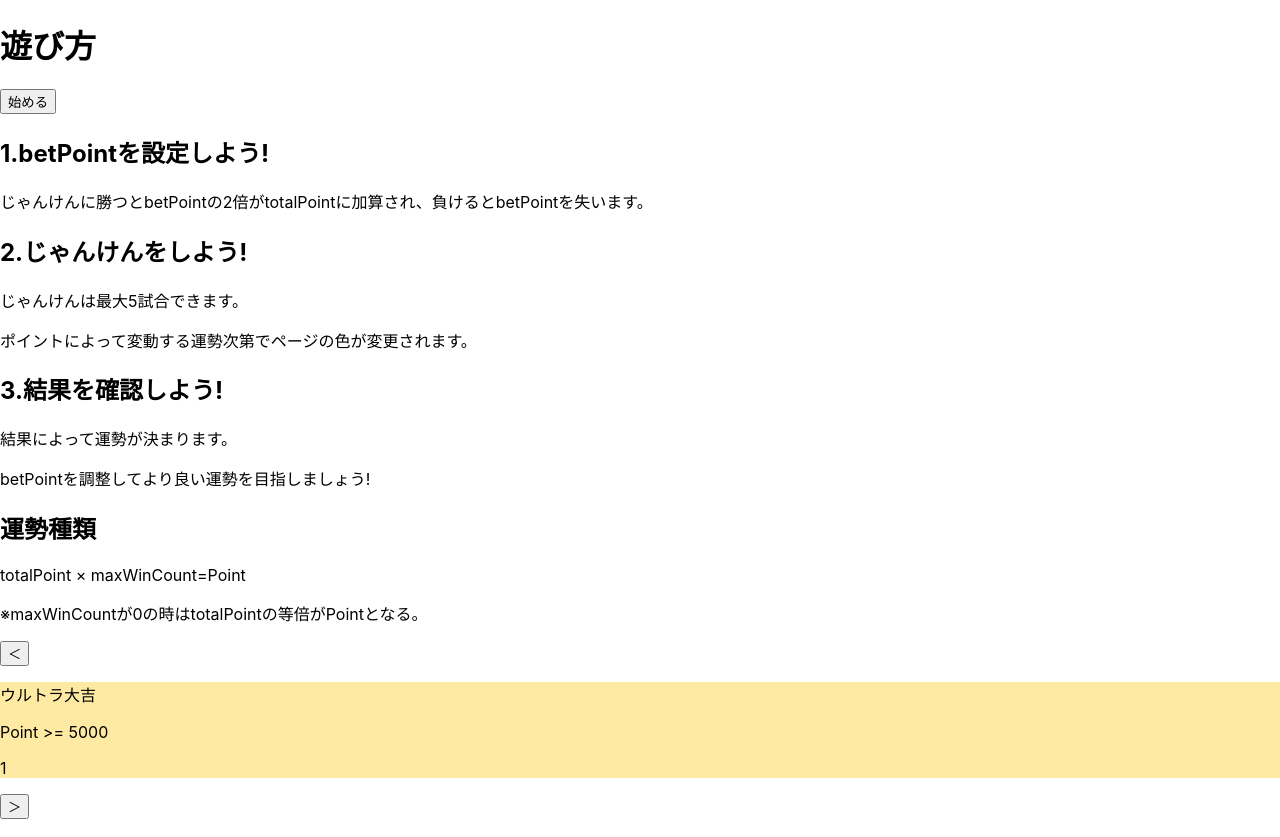
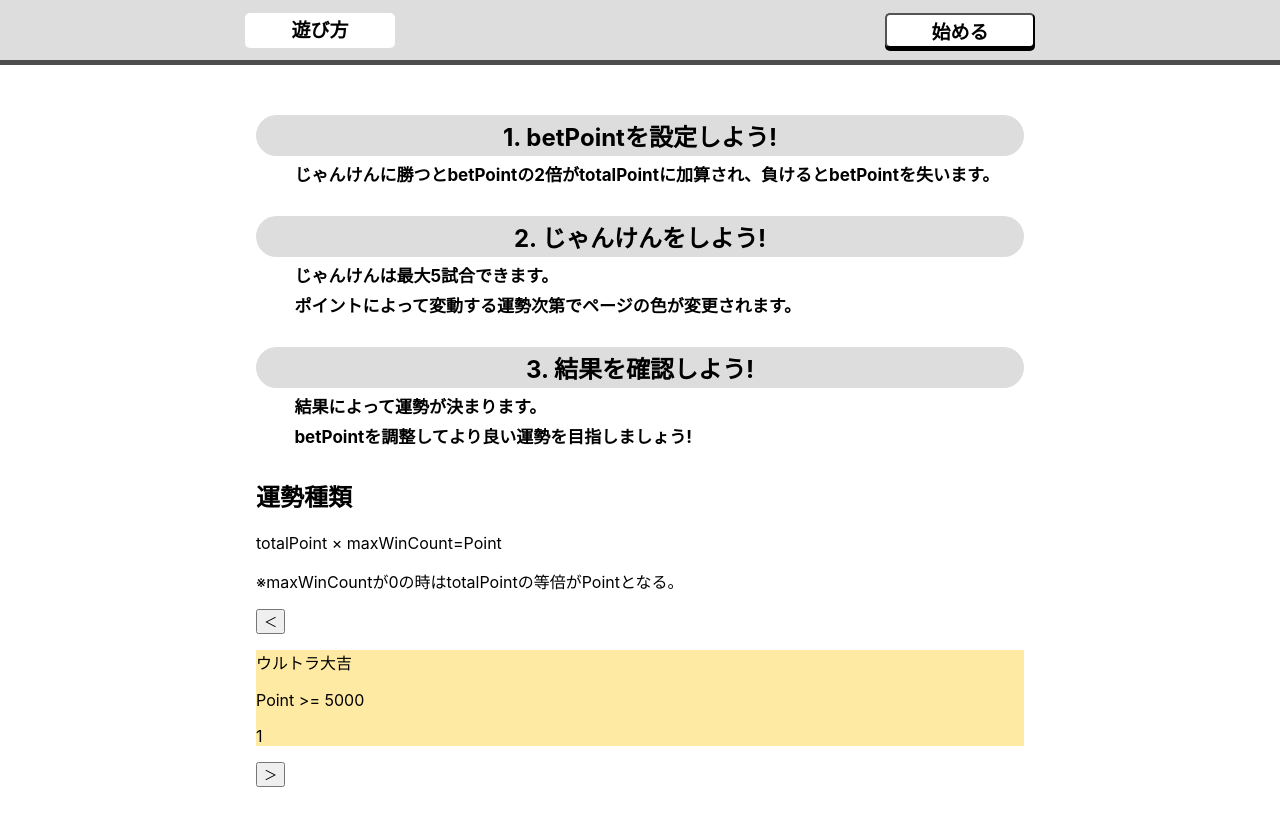
Before and after one commit to koshiro-adachi/janken-app, a React (Create React App) app: page /howtoplay in a window 1280 px wide. Built offline with nearby package versions, Linux system fonts and the light colour scheme.

Commit message:
howto page css

```diff
--- a/src/Pages/HowToPlay/HowToPlayFooter.tsx
+++ b/src/Pages/HowToPlay/HowToPlayFooter.tsx
@@ -1,5 +1,6 @@
 import React, { FC, ReactNode } from "react";
 import { useNavigate } from "react-router-dom";
+import "./howToPlay.css";
 
 type Props = {
   children: ReactNode;
--- a/src/Pages/HowToPlay/Slide.tsx
+++ b/src/Pages/HowToPlay/Slide.tsx
@@ -1,4 +1,5 @@
 import React, { FC, useEffect, useRef, useState } from "react";
+import "./howToPlay.css";
 
 type Props = {
   number: number;
--- a/src/Pages/HowToPlay/howToPlay.css
+++ b/src/Pages/HowToPlay/howToPlay.css
@@ -1,11 +1,63 @@
 .howToPlayWrapper {
+  box-sizing: border-box;
 }
 .howToPlayFooter {
+  display: flex;
+  justify-content: space-around;
+  background-color: #dddddd;
+  position: sticky;
+  top: 0;
+  width: 100%;
+  height: 60px;
+  border-bottom: solid;
+  border-color: #4d4d4d;
+  border-width: 5px;
+}
+.howToPlayFooter h1 {
+  font-weight: 600;
+  font-size: 19px;
+  height: 35px;
+  width: 150px;
+  text-align: center;
+  background-color: white;
+  border-radius: 5px;
+  align-items: center;
+  line-height: 35px;
+}
+.howToPlayFooter button {
+  height: 35px;
+  width: 150px;
+  margin: auto 0;
+  font-weight: 600;
+  font-size: 19px;
+  background-color: white;
+  border-radius: 5px;
+  box-shadow: 0px 3px 0px;
+  transition: all 0.1s;
+}
+.howToPlayFooter button:hover {
+  background-color: #cafff8;
+  transform: translateY(3px);
+  box-shadow: none;
 }
 /* ---footer--- */
 .howToPlayMainWrapper {
+  margin: 50px 20%;
 }
 .howToPlayMain {
+  margin: 20px 0 30px 0;
+}
+.howToPlayMain h2 {
+  background-color: #dddddd;
+  margin: 0;
+  border-radius: 300px;
+  padding: 3px 50px;
+  text-align: center;
+}
+.howToPlayMain p {
+  margin: 5px 0 0 5%;
+  font-weight: 700;
+  font-size: 17px;
 }
 /* ---hoe to play--- */
 .slideWrapper {
```
Also changed, not shown: src/Pages/HowToPlay/HowToPlay.tsx (+4 -3 lines).
